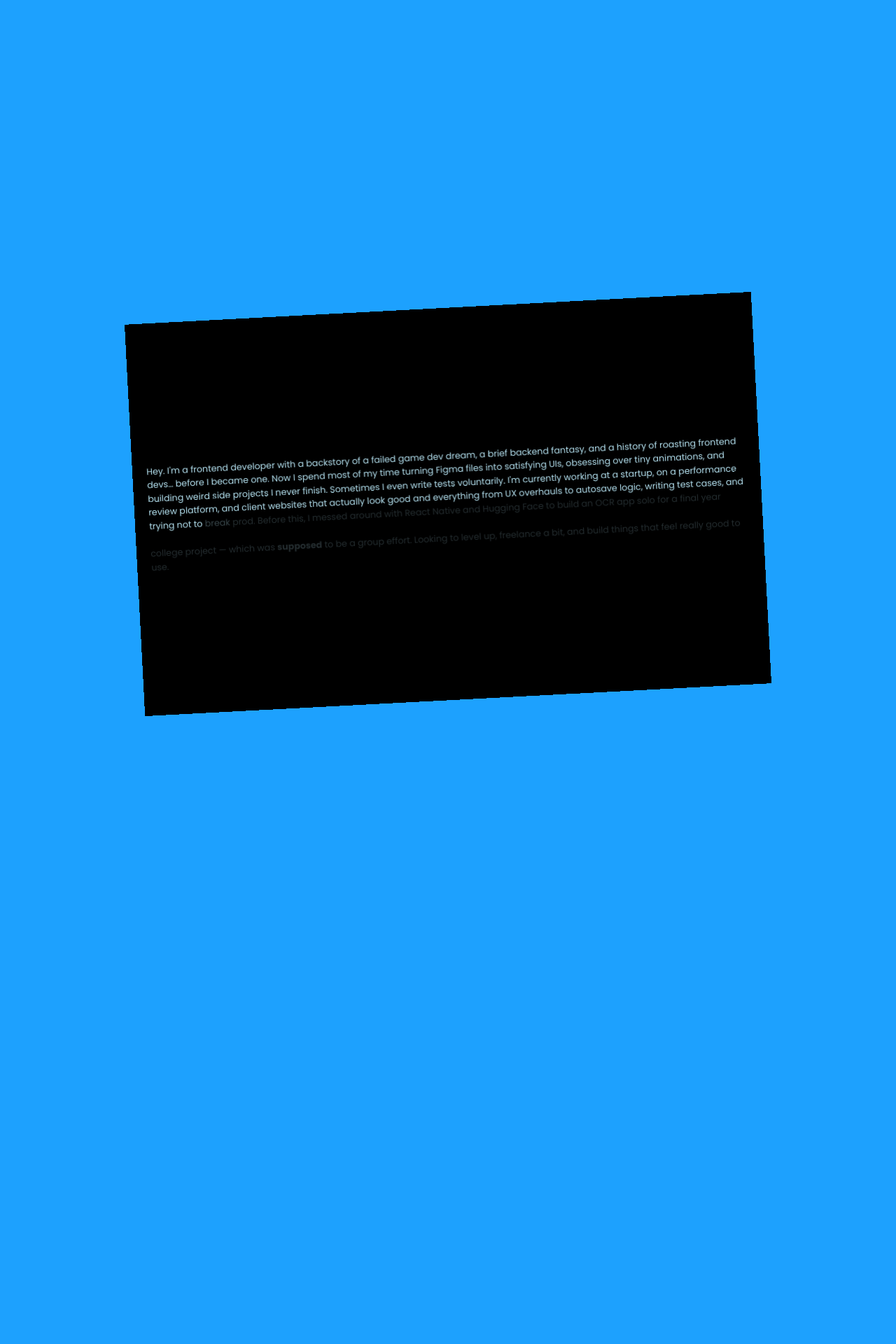
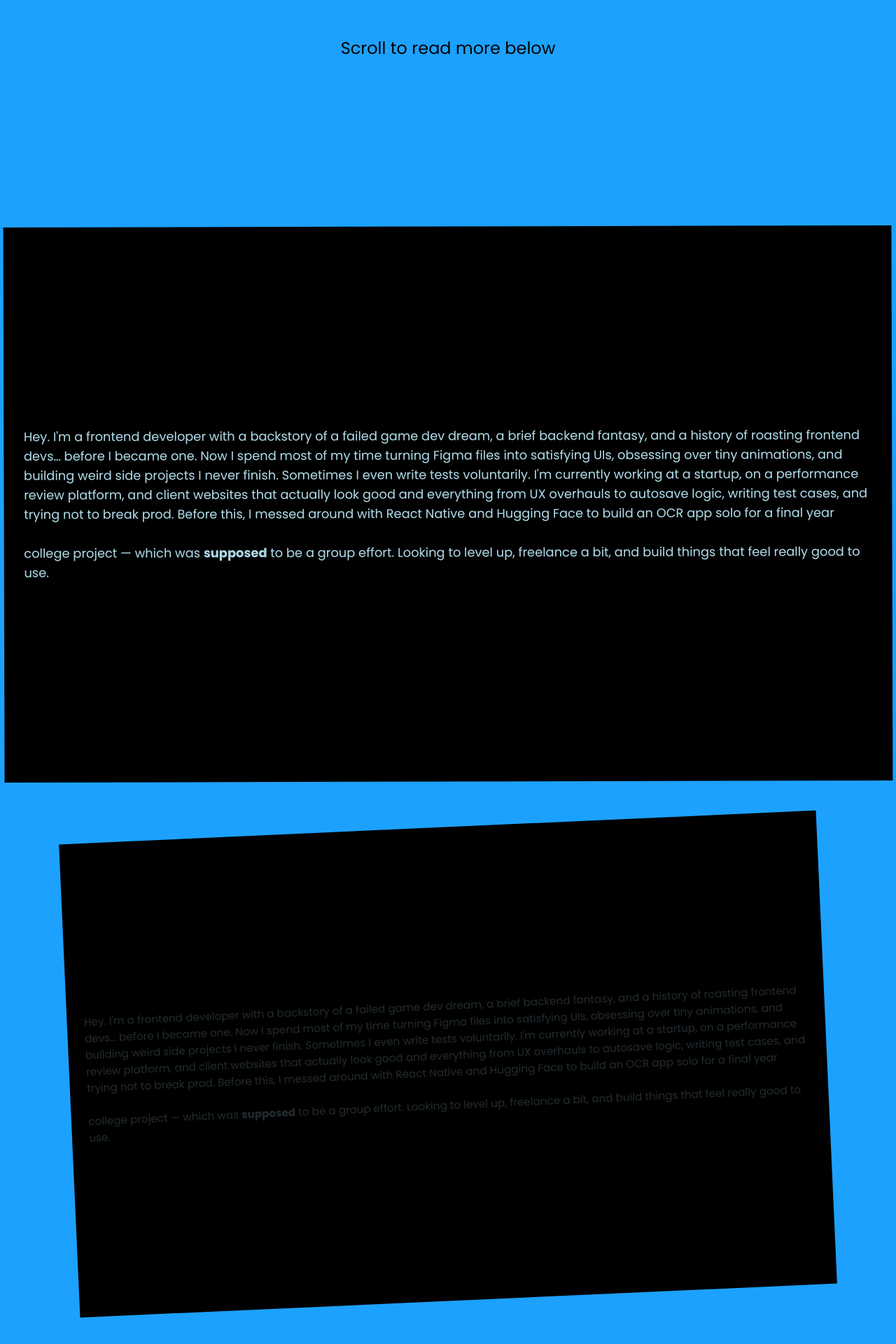
Before and after one commit to abhikatta/portfolio, a Next.js app: page /about in a window 1280 px wide. Shown: the part 576-2496 px from the top of the page at 70% size. Built offline with nearby package versions, Linux system fonts and the light colour scheme; a web font is replaced by a local one.

Commit message:
feat: adds smooth scroll on all pages using lenis; adds section scroll animation on about first fold

```diff
--- a/package.json
+++ b/package.json
@@ -10,6 +10,7 @@
   },
   "dependencies": {
     "clsx": "^2.1.1",
+    "lenis": "^1.3.11",
     "motion": "^12.23.12",
     "next": "15.5.2",
     "react": "^19.1.1",
--- a/src/app/globals.css
+++ b/src/app/globals.css
@@ -105,3 +105,18 @@ body {
 * {
   cursor: url("/custom-cursor.svg"), auto;
 }
+
+::-webkit-scrollbar-track {
+  background: var(--color-primaryBlue);
+}
+
+::-webkit-scrollbar {
+  width: 12px;
+  background-color: var(--color-primaryBlue);
+}
+
+::-webkit-scrollbar-thumb {
+  border-radius: 4px;
+  -webkit-box-shadow: inset 0 0 6px rgba(0, 0, 0, 0.3);
+  background-color: white;
+}
--- a/src/app/layout.tsx
+++ b/src/app/layout.tsx
@@ -4,6 +4,7 @@ import "./globals.css";
 import Navbar from "@/components/navbar";
 import PageLoad from "@/components/page-load";
 import WaitForLoad from "@/components/wait-for-load";
+import { LenisSmoothScroll } from "@/components/smooth-scroll";
 
 const poppins = Poppins({
   variable: "--font-poppins",
@@ -56,6 +57,7 @@ export default function RootLayout({
     <html lang="en">
       <body className={`${poppins.variable} antialiased`}>
         <PageLoad />
+        <LenisSmoothScroll />
         <WaitForLoad>
           <Navbar />
           <main className="max-h-[calc(100vh-6rem)] 2xl:max-h-[calc(100vh-10rem)]">
--- /dev/null
+++ b/src/components/smooth-scroll.tsx
@@ -0,0 +1,25 @@
+"use client";
+
+import { useEffect } from "react";
+import Lenis from "lenis";
+
+export const LenisSmoothScroll = () => {
+  useEffect(() => {
+    const lenis = new Lenis();
+
+    let animationFrameId: number;
+
+    function raf(time: number) {
+      lenis.raf(time);
+      animationFrameId = requestAnimationFrame(raf);
+    }
+
+    animationFrameId = requestAnimationFrame(raf);
+    return () => {
+      cancelAnimationFrame(animationFrameId);
+      lenis.destroy();
+    };
+  }, []);
+
+  return <></>;
+};
--- a/src/sections/about/first-fold.tsx
+++ b/src/sections/about/first-fold.tsx
@@ -1,47 +1,78 @@
 "use client";
 import { MotionDiv, RevealWord } from "@/components/common-motion-elements";
 import Container from "@/components/container";
-import { MotionValue, useScroll, useTransform } from "motion/react";
+import { useScroll, useTransform } from "motion/react";
 import { useRef } from "react";
 
 export const AboutFirstFold = () => {
-  const ref = useRef<HTMLParagraphElement | null>(null);
-
-  const { scrollYProgress } = useScroll({
-    target: ref,
-    offset: ["start start", "end end"],
-  });
-
   return (
-    <section ref={ref} className="relative h-[200vh] w-full">
-      <DescriptionSection scrollYProgress={scrollYProgress} />
+    <section className="h-auto w-full">
+      <TitleSection />
+      <DescriptionSection />
+      <DescriptionSection2 />
     </section>
   );
 };
 
-export const DescriptionSection = ({
-  scrollYProgress,
-}: {
-  scrollYProgress: MotionValue<number>;
-}) => {
+const TitleSection = () => {
+  const ref = useRef<HTMLParagraphElement | null>(null);
+  const { scrollYProgress } = useScroll({
+    target: ref,
+    offset: ["end end", "end 0.7"],
+  });
+
+  const scale = useTransform(scrollYProgress, [0, 1], [1, 0.7]);
+  return (
+    <Container
+      ref={ref}
+      className="flex h-screen w-full flex-col items-center justify-center"
+    >
+      <MotionDiv style={{ scale }} className="h-full w-full">
+        <h2 className="font-boldonse relative top-0 left-0 text-[8vw] uppercase">
+          <span className="absolute left-[6vw] text-[18vw]">A</span>
+          <span className="absolute left-[18vw]">bhinay</span>{" "}
+          <span className="absolute top-[13vw] left-0">K</span>
+          <span className="hidden">a</span>
+          <span className="absolute top-[13vw] left-[18vw]">tta</span>
+        </h2>
+      </MotionDiv>
+      <div className="h-100">
+        <p className="font-boldonse text-2xl">Scroll to read more below</p>
+      </div>
+    </Container>
+  );
+};
+
+const text =
+  "Hey. I'm a frontend developer with a backstory of a failed game dev dream, a brief backend fantasy, and a history of roasting frontend devs… before I became one. Now I spend most of my time turning Figma files into satisfying UIs, obsessing over tiny animations, and building weird side projects I never finish. Sometimes I even write tests voluntarily. I'm currently working at a startup, on a performance review platform, and client websites that actually look good and everything from UX overhauls to autosave logic, writing test cases, and trying not to break prod.<br/><br/> Before this, I messed around with React Native and Hugging Face to build an OCR app solo for a final year college project — which was <strong>supposed</strong> to be a group effort. Looking to level up, freelance a bit, and build things that feel really good to use.";
+
+//   TODO: make this a reuable component/section
+const DescriptionSection = () => {
+  const ref = useRef<HTMLParagraphElement | null>(null);
   const scrollRef = useRef<HTMLParagraphElement | null>(null);
+
+  const { scrollYProgress } = useScroll({
+    target: ref,
+    offset: ["start end", "end start"],
+  });
+  const scale = useTransform(
+    scrollYProgress,
+    [0, 0.5, 1],
+    ["70%", "100%", "70%"],
+  );
+  const rotate = useTransform(scrollYProgress, [0, 0.5, 1], [-5, 0, 5]);
 
   const { scrollYProgress: yTextReveal } = useScroll({
     target: scrollRef,
-    offset: ["start 0.8", "start 0.3"],
+    offset: ["start 0.6", "start center"],
   });
-
-  const text =
-    "Hey. I'm a frontend developer with a backstory of a failed game dev dream, a brief backend fantasy, and a history of roasting frontend devs… before I became one. Now I spend most of my time turning Figma files into satisfying UIs, obsessing over tiny animations, and building weird side projects I never finish. Sometimes I even write tests voluntarily. I'm currently working at a startup, on a performance review platform, and client websites that actually look good and everything from UX overhauls to autosave logic, writing test cases, and trying not to break prod.<br/><br/> Before this, I messed around with React Native and Hugging Face to build an OCR app solo for a final year college project — which was <strong>supposed</strong> to be a group effort. Looking to level up, freelance a bit, and build things that feel really good to use.";
 
   const words = text.split(" ");
 
-  const scale = useTransform(scrollYProgress, [0, 1], ["100%", "70%"]);
-  const rotate = useTransform(scrollYProgress, [0, 1], [0, -3]);
-
   return (
     <MotionDiv
-      className="sticky top-0 mt-[100vh] flex h-screen w-full flex-col items-center justify-center bg-black"
+      ref={ref}
+      className="flex min-h-screen w-full flex-col items-center justify-center bg-black"
       style={{ scale, rotate }}
     >
       <Container>
@@ -55,3 +86,39 @@ export const DescriptionSection = ({
     </MotionDiv>
   );
 };
+
+const DescriptionSection2 = () => {
+  const ref = useRef<HTMLParagraphElement | null>(null);
+  const scrollRef = useRef<HTMLParagraphElement | null>(null);
+
+  const { scrollYProgress } = useScroll({
+    target: ref,
+    offset: ["start end", "end start"],
+  });
+  const scale = useTransform(scrollYProgress, [0, 0.5], ["70%", "100%"]);
+  const rotate = useTransform(scrollYProgress, [0, 0.5], [-5, 0]);
+
+  const { scrollYProgress: yTextReveal } = useScroll({
+    target: scrollRef,
+    offset: ["start 0.6", "start center"],
+  });
+
+  const words = text.split(" ");
+
+  return (
+    <MotionDiv
+      ref={ref}
+      className="flex min-h-screen w-full flex-col items-center justify-center bg-black"
+      style={{ scale, rotate }}
+    >
+      <Container>
+        <p
+          ref={scrollRef}
+          className="font-poppins text-lightBlue flex w-full flex-wrap text-lg 2xl:text-3xl 2xl:leading-12"
+        >
+          <RevealWord words={words} scrollYProgress={yTextReveal} />
+        </p>
+      </Container>
+    </MotionDiv>
+  );
+};
```
Also changed, not shown: 1 other file (tests, documents, lock files or other folders).
